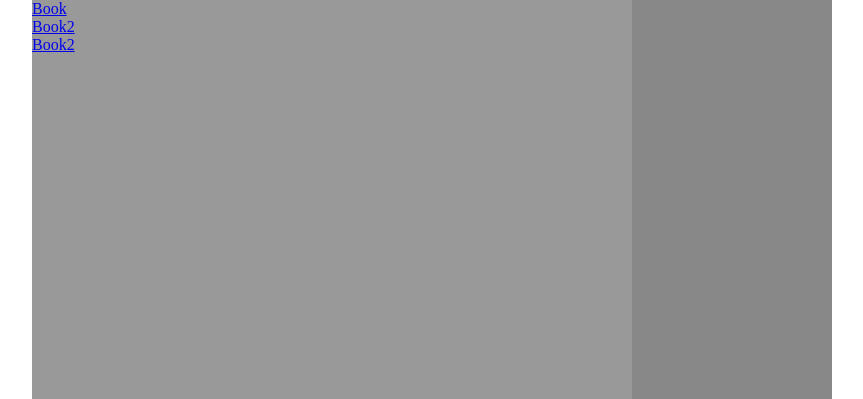
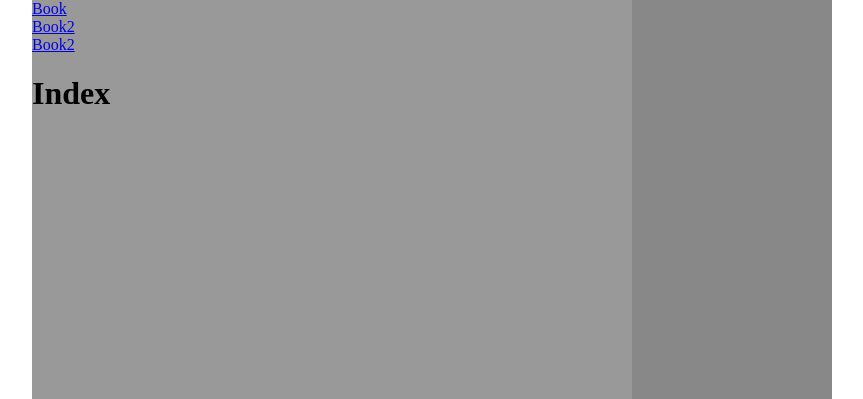
Before and after one commit to ghasrfakhri/PHPClass-Shop, a PHP site: page / in a window 1280 px wide. Shown: the part 88-487 px from the top of the page, without its empty margins (208-1071 px from the left). Run offline with PHP 8.4, Linux system fonts and the light colour scheme; a user stored in the database is signed in; data comes from the database, SQL or seed files in the repository.

Commit message:
Init Commit

```diff
--- a/index.php
+++ b/index.php
@@ -4,12 +4,14 @@ require "./includes/config.php";
 
 //Theme::$template = null;
 //
-$user = new User();
+$user = new User;
 $user->checkLogin();
-
 $p = new Product;
 $products = $p->getAll();
 
 foreach ($products as $product) {
     echo "<a href='product/index.php?id=$product[id]'>$product[title]</a><br>";
 }
+
+?>
+<h1>Index</h1>
```
Also changed, not shown: 2 other files.
